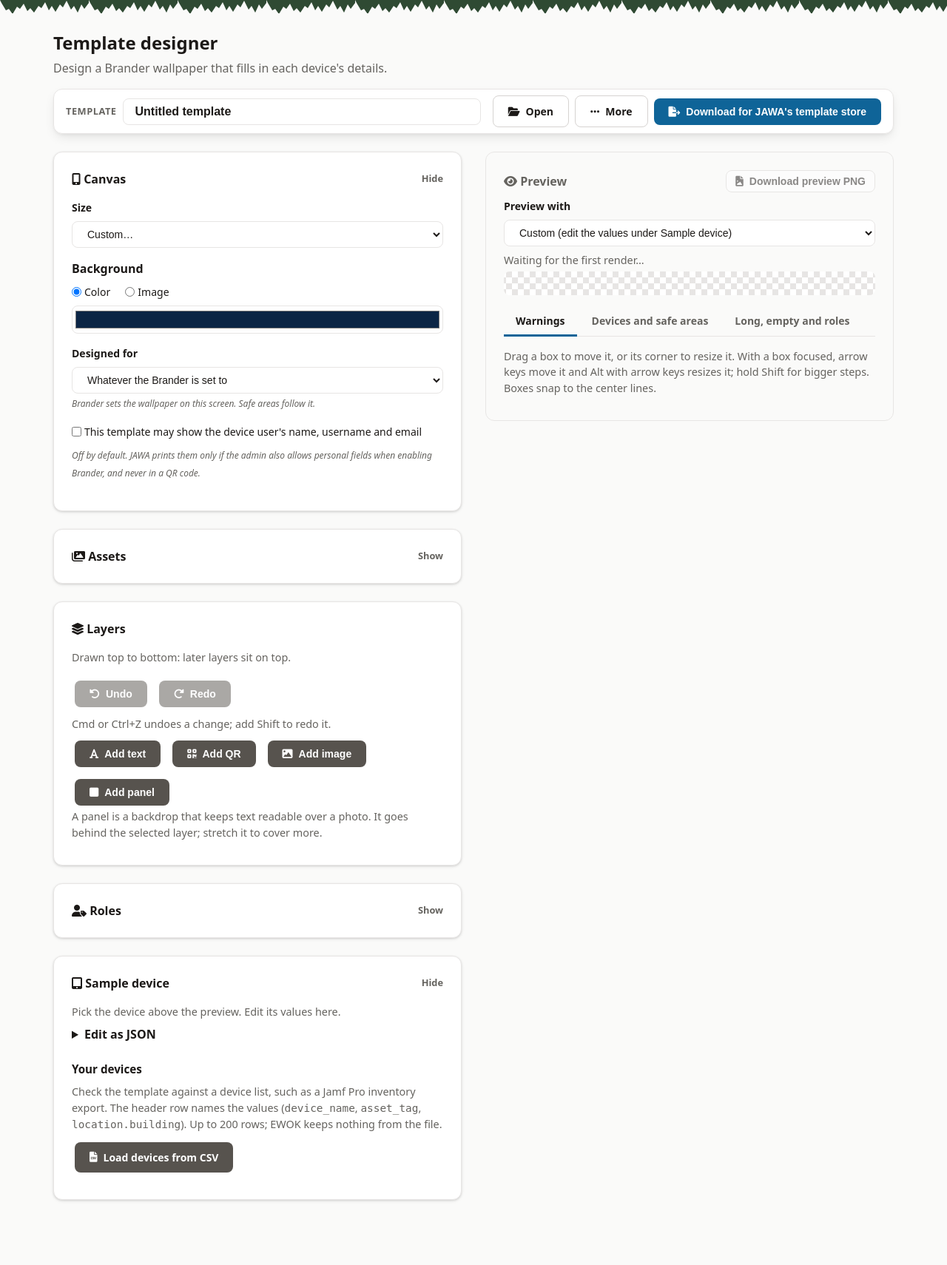
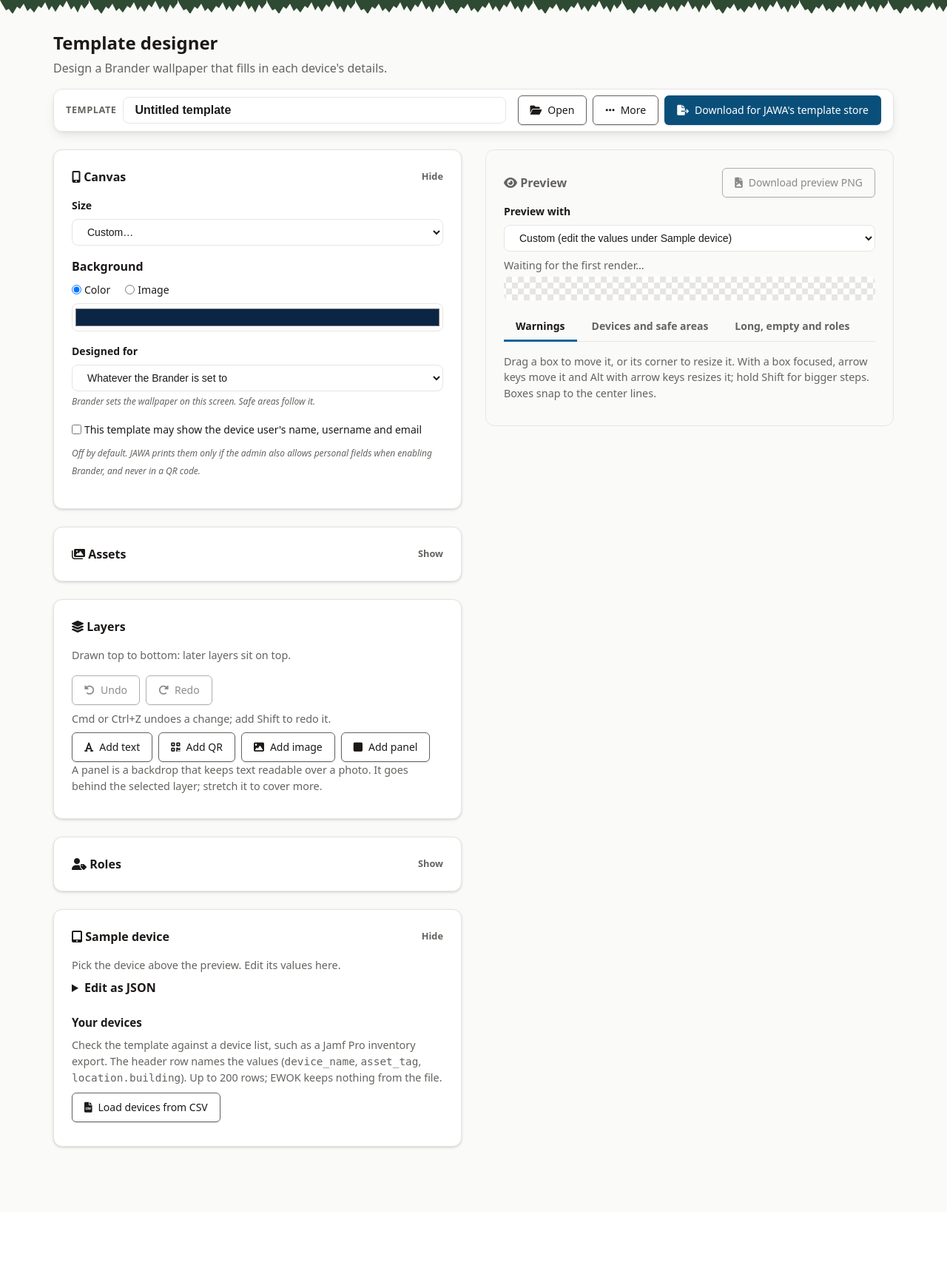
Before and after one commit to ball42/enhanced-watermark-overlay-kit, a Flask app: template templates/template.html in a window 1280 px wide. Shown: the part 54-1764 px from the top of the page at 74% size. After the commit the page ends 1607 px from the top, so only its background shows below. Run offline with Flask 3, Linux system fonts and the light colour scheme; the template is opened without the code that fills it, so the values that code supplies are empty; some libraries are stand-ins or nearby versions.

Commit message:
Give buttons three roster weights and set Delete apart
Every secondary action was a solid brown button with a built-in margin,
so Delete, Up and Down and Insert variable all looked the same.

Buttons are now roster rb-btn classes in three weights:
- solid primary, one per view: Download for JAWA's template store, and
  Download Image on the photo page;
- outline neutral for Add, Upload, Open, More, Insert variable, Undo and
  Redo, Update preview and Reset;
- ghost for row tools, with Up and Down as icon buttons named by their
  aria-labels.

Delete (layers, assets, role variants, photo overlays) is an error
outline with a trash icon and the word "Delete". roster has no neutral or
error outline, so ewok-btn--neutral and ewok-btn--danger build them from
roster tokens. Spacing comes from the containers' gap; .btn and its
margin are gone.

Co-Authored-By: Claude <noreply@anthropic.com>

```diff
--- a/static/css/style.css
+++ b/static/css/style.css
@@ -36,10 +36,6 @@
   --color-info-bg: var(--rb-status-info-bg);
   --color-info-border: var(--roster-info-200);
   --color-info-text: var(--rb-status-info-ink);
-  --color-danger: var(--roster-error-600);
-  --color-danger-hover: var(--roster-error-700);
-  --color-secondary: var(--roster-gray-600);
-  --color-secondary-hover: var(--roster-gray-700);
 
   /* Transparent-image checkerboard (asset thumbnails, preview frame). */
   --ewok-checker-a: var(--roster-gray-200);
@@ -298,72 +294,59 @@ body {
 
 /* ── Buttons ───────────────────────────────── */
 
-.btn {
-  display: inline-flex;
-  align-items: center;
-  gap: var(--space-sm);
-  background: var(--color-primary);
-  color: var(--roster-white);
-  border: none;
-  padding: 10px 20px;
-  border-radius: var(--radius-md);
-  cursor: pointer;
-  font-size: 0.875rem;
-  font-weight: 600;
-  transition: background var(--transition-fast), transform var(--transition-fast), box-shadow var(--transition-fast);
-  margin: var(--space-xs);
+/* Three weights from roster's Button (roster-html.css): rb-btn is the one
+   solid primary per view, rb-btn--outline plus ewok-btn--neutral the
+   everyday actions (Add, Upload, Insert variable, Open), rb-btn--ghost the
+   row tools. Spacing comes from each container's gap, not a margin here.
+   roster ships no neutral or error outline, so these two build them from
+   roster tokens. */
+.ewok-btn--neutral {
+  --_fg: var(--color-text);
+  --_bd: var(--roster-control-border);
+  --_bg-hover: var(--color-surface-raised);
 }
 
-.btn:hover {
-  background: var(--color-primary-hover);
-  box-shadow: var(--shadow-md);
+/* Delete: error outline, always with the trash icon and the word. */
+.ewok-btn--danger {
+  --_fg: var(--roster-error-600);
+  --_bd: var(--roster-error-600);
+  --_bg-hover: var(--roster-error-50);
 }
 
-.btn:active {
-  transform: scale(0.98);
+.dark .ewok-btn--neutral {
+  --_fg: var(--color-text);
+  --_bd: var(--roster-control-border);
+  --_bg-hover: var(--color-surface-raised);
 }
 
-.btn:disabled {
-  opacity: 0.5;
-  cursor: not-allowed;
-  transform: none;
-  box-shadow: none;
+.dark .ewok-btn--danger {
+  --_fg: var(--roster-error-300);
+  --_bd: var(--roster-error-400);
+  --_bg-hover: color-mix(in srgb, var(--roster-error-500) 15%, transparent);
 }
 
-.btn-secondary {
-  background: var(--color-secondary);
-}
-
-.btn-secondary:hover {
-  background: var(--color-secondary-hover);
-}
-
-.btn-danger {
-  background: var(--color-danger);
-  padding: 6px 12px;
-  font-size: 0.75rem;
-}
-
-.btn-danger:hover {
-  background: var(--color-danger-hover);
+/* Up and Down: square, icon only; the aria-label names them. */
+.ewok-btn--icon {
+  width: calc(var(--rb-space-1) * 9);
+  padding: 0;
 }
 
 /* Loading spinner inside buttons */
-.btn .spinner {
+.rb-btn .spinner {
   display: none;
   width: 16px;
   height: 16px;
-  border: 2px solid color-mix(in srgb, var(--roster-white) 30%, transparent);
-  border-top-color: var(--roster-white);
+  border: 2px solid color-mix(in srgb, currentColor 30%, transparent);
+  border-top-color: currentColor;
   border-radius: 50%;
   animation: spin 0.6s linear infinite;
 }
 
-.btn.loading .spinner {
+.rb-btn.loading .spinner {
   display: inline-block;
 }
 
-.btn.loading .btn-label {
+.rb-btn.loading .btn-label {
   display: none;
 }
 
@@ -646,12 +629,6 @@ body {
   align-items: center;
   gap: var(--space-sm);
   margin-bottom: var(--space-md);
-}
-
-.image-upload-btn {
-  cursor: pointer;
-  font-size: 0.8rem;
-  padding: 6px 14px;
 }
 
 .image-overlay-filename {
--- a/static/css/template.css
+++ b/static/css/template.css
@@ -125,15 +125,6 @@
 /* Hidden layer: "(hidden)" in the row text carries the state; the dimming adds weight. */
 .tpl-layer-list li.is-hidden .layer-select {
   opacity: 0.6;
-}
-
-.tpl-icon-btn {
-  background: none;
-  border: 1px solid var(--color-border);
-  border-radius: var(--radius-sm);
-  padding: 2px 8px;
-  cursor: pointer;
-  font: inherit;
 }
 
 .tpl-asset-list li {
@@ -689,20 +680,6 @@ input[type="color"] {
   gap: var(--space-sm);
 }
 
-.tpl-actionbar .btn {
-  margin: 0;
-}
-
-.btn.btn-outline {
-  background: var(--color-surface);
-  color: var(--color-text);
-  border: 1px solid var(--color-border-hover);
-}
-
-.btn.btn-outline:hover {
-  background: var(--color-surface-raised);
-}
-
 .tpl-actionbar #ioStatus {
   flex-basis: 100%;
   margin: 0;
@@ -762,10 +739,6 @@ input[type="color"] {
   .tpl-actionbar {
     margin-top: 0;
     border-radius: 0;
-  }
-
-  .tpl-actionbar .btn {
-    padding: 8px 12px;
   }
 
   .tpl-more-menu {
@@ -829,9 +802,8 @@ input[type="color"] {
   margin: 0;
 }
 
-.tpl-preview-head .btn {
-  margin: 0 0 0 auto;
-  padding: 6px 12px;
+.tpl-preview-head .rb-btn {
+  margin-left: auto;
 }
 
 /* An rb-badge (--ok or --warn, set by template.js) with an icon and words. */
--- a/static/js/template.js
+++ b/static/js/template.js
@@ -463,12 +463,7 @@
       const name = document.createElement('span');
       name.className = 'asset-name';
       name.textContent = `${a.id} (${a.width}×${a.height})`;
-      const del = document.createElement('button');
-      del.type = 'button';
-      del.className = 'tpl-icon-btn';
-      del.textContent = 'Delete';
-      del.setAttribute('aria-label', `Delete asset ${a.id}`);
-      del.addEventListener('click', () => deleteAsset(a.id));
+      const del = iconButton('Delete', `Delete asset ${a.id}`, false, () => deleteAsset(a.id), 'delete');
       li.append(img, name, del);
       ul.append(li);
     });
@@ -611,10 +606,10 @@
       const hide = iconButton('Hide', `Hide layer ${i + 1}`, false, () => toggleHidden(i));
       hide.classList.add('layer-hide');
       li.append(pick, hide,
-        iconButton('Up', `Move layer ${i + 1} up`, i === 0, () => move(i, -1)),
-        iconButton('Down', `Move layer ${i + 1} down`, i === state.template.layers.length - 1, () => move(i, 1)),
+        iconButton('Up', `Move layer ${i + 1} up`, i === 0, () => move(i, -1), 'icon'),
+        iconButton('Down', `Move layer ${i + 1} down`, i === state.template.layers.length - 1, () => move(i, 1), 'icon'),
         iconButton('Copy', `Copy layer ${i + 1}`, false, () => copy(i)),
-        iconButton('Delete', `Delete layer ${i + 1}`, false, () => remove(i)));
+        iconButton('Delete', `Delete layer ${i + 1}`, false, () => remove(i), 'delete'));
       drawLayerRow(li, layer, i);
       ol.append(li);
     });
@@ -654,11 +649,27 @@
     hiddenNote = note;
   }
 
-  function iconButton(text, label, disabled, onClick) {
+  // Roster button weights for row tools: ghost by default; Up and Down are
+  // icon-only ghosts (the aria-label names them); Delete is an error outline
+  // with a trash icon and the word, never hue alone.
+  const ROW_BUTTONS = {
+    ghost: 'rb-btn rb-btn--ghost rb-btn--sm',
+    icon: 'rb-btn rb-btn--ghost rb-btn--sm ewok-btn--icon',
+    delete: 'rb-btn rb-btn--outline rb-btn--sm ewok-btn--danger',
+  };
+  const ROW_ICONS = { Up: 'fa-arrow-up', Down: 'fa-arrow-down', Delete: 'fa-trash' };
+
+  function iconButton(text, label, disabled, onClick, kind = 'ghost') {
     const b = document.createElement('button');
     b.type = 'button';
-    b.className = 'tpl-icon-btn';
-    b.textContent = text;
+    b.className = `${ROW_BUTTONS[kind]} tpl-icon-btn`;
+    if (ROW_ICONS[text]) {
+      const icon = document.createElement('i');
+      icon.className = `fas ${ROW_ICONS[text]}`;
+      icon.setAttribute('aria-hidden', 'true');
+      b.append(icon);
+    }
+    if (kind !== 'icon') b.append(text);
     b.setAttribute('aria-label', label);
     b.disabled = disabled;
     b.addEventListener('click', onClick);
@@ -1185,7 +1196,7 @@
           delete roles.variants[key];
           drawVariants();
           rolesChanged();
-        });
+        }, 'delete');
         label.append(input);
         li.append(label, shown, remove);
       }));
--- a/templates/template.html
+++ b/templates/template.html
@@ -35,19 +35,19 @@
                     <input type="text" id="tplName" value="Untitled template">
                 </div>
                 <div class="tpl-actionbar-actions">
-                    <label class="btn btn-outline tpl-file-btn">
+                    <label class="rb-btn rb-btn--outline ewok-btn--neutral tpl-file-btn">
                         <i class="fas fa-folder-open" aria-hidden="true"></i> Open
                         <input type="file" id="openTemplate" aria-label="Open template (.json or .zip)" accept=".json,.zip,.brander.json,application/json,application/zip">
                     </label>
                     <details class="tpl-more" id="moreActions">
-                        <summary class="btn btn-outline"><i class="fas fa-ellipsis" aria-hidden="true"></i> More</summary>
+                        <summary class="rb-btn rb-btn--outline ewok-btn--neutral"><i class="fas fa-ellipsis" aria-hidden="true"></i> More</summary>
                         <div class="tpl-more-menu">
                             <button type="button" id="newTemplate"><i class="fas fa-file" aria-hidden="true"></i> New template</button>
                             <button type="button" id="downloadBundle"><i class="fas fa-file-archive" aria-hidden="true"></i> Download for Brander's assets folder (.zip)</button>
                             <button type="button" id="downloadJson"><i class="fas fa-download" aria-hidden="true"></i> Template JSON only</button>
                         </div>
                     </details>
-                    <button type="button" class="btn" id="downloadPackage"><i class="fas fa-file-export" aria-hidden="true"></i> Download for JAWA's template store</button>
+                    <button type="button" class="rb-btn" id="downloadPackage"><i class="fas fa-file-export" aria-hidden="true"></i> Download for JAWA's template store</button>
                 </div>
                 <p id="ioStatus" class="tpl-status" aria-live="polite"></p>
             </div>
@@ -109,7 +109,7 @@
                         <summary><h3 id="assetsHeading" class="tpl-heading"><i class="fas fa-images" aria-hidden="true"></i> Assets</h3></summary>
                         <p class="tpl-hint">PNG or JPEG backgrounds and logos. Brander loads them by id from its assets folder.</p>
                         <ul id="assetList" class="tpl-asset-list"></ul>
-                        <label class="btn btn-secondary tpl-file-btn">
+                        <label class="rb-btn rb-btn--outline ewok-btn--neutral tpl-file-btn">
                             <i class="fas fa-upload" aria-hidden="true"></i> Upload asset
                             <input type="file" id="assetFile" accept="image/png,image/jpeg">
                         </label>
@@ -120,15 +120,15 @@
                         <p class="tpl-hint">Drawn top to bottom: later layers sit on top.</p>
                         <ol id="layerList" class="tpl-layer-list"></ol>
                         <div class="tpl-row tpl-history">
-                            <button type="button" class="btn btn-secondary" id="undoButton" aria-keyshortcuts="Control+Z Meta+Z" disabled><i class="fas fa-rotate-left" aria-hidden="true"></i> Undo</button>
-                            <button type="button" class="btn btn-secondary" id="redoButton" aria-keyshortcuts="Control+Shift+Z Meta+Shift+Z" disabled><i class="fas fa-rotate-right" aria-hidden="true"></i> Redo</button>
+                            <button type="button" class="rb-btn rb-btn--outline ewok-btn--neutral" id="undoButton" aria-keyshortcuts="Control+Z Meta+Z" disabled><i class="fas fa-rotate-left" aria-hidden="true"></i> Undo</button>
+                            <button type="button" class="rb-btn rb-btn--outline ewok-btn--neutral" id="redoButton" aria-keyshortcuts="Control+Shift+Z Meta+Shift+Z" disabled><i class="fas fa-rotate-right" aria-hidden="true"></i> Redo</button>
                             <span class="tpl-hint">Cmd or Ctrl+Z undoes a change; add Shift to redo it.</span>
                         </div>
                         <div class="tpl-row">
-                            <button type="button" class="btn btn-secondary" data-add="text"><i class="fas fa-font" aria-hidden="true"></i> Add text</button>
-                            <button type="button" class="btn btn-secondary" data-add="qr"><i class="fas fa-qrcode" aria-hidden="true"></i> Add QR</button>
-                            <button type="button" class="btn btn-secondary" data-add="image"><i class="fas fa-image" aria-hidden="true"></i> Add image</button>
-                            <button type="button" class="btn btn-secondary" data-add="panel"><i class="fas fa-square" aria-hidden="true"></i> Add panel</button>
+                            <button type="button" class="rb-btn rb-btn--outline ewok-btn--neutral" data-add="text"><i class="fas fa-font" aria-hidden="true"></i> Add text</button>
+                            <button type="button" class="rb-btn rb-btn--outline ewok-btn--neutral" data-add="qr"><i class="fas fa-qrcode" aria-hidden="true"></i> Add QR</button>
+                            <button type="button" class="rb-btn rb-btn--outline ewok-btn--neutral" data-add="image"><i class="fas fa-image" aria-hidden="true"></i> Add image</button>
+                            <button type="button" class="rb-btn rb-btn--outline ewok-btn--neutral" data-add="panel"><i class="fas fa-square" aria-hidden="true"></i> Add panel</button>
                         </div>
                         <p class="tpl-hint">A panel is a backdrop that keeps text readable over a photo. It goes behind the selected layer; stretch it to cover more.</p>
                     </section>
@@ -157,7 +157,7 @@
                                 <select id="variableText" class="variable-select">
                                     {% for name in variables %}<option value="{{ name }}">{{ '{{' }}{{ name }}{{ '}}' }}</option>{% endfor %}
                                 </select>
-                                <button type="button" class="btn btn-secondary" data-insert="propText">Insert variable</button>
+                                <button type="button" class="rb-btn rb-btn--outline ewok-btn--neutral" data-insert="propText">Insert variable</button>
                             </div>
                             <div class="tpl-row">
                                 <div class="control-group">
@@ -212,7 +212,7 @@
                                 <select id="variableData" class="variable-select">
                                     {% for name in variables %}<option value="{{ name }}">{{ '{{' }}{{ name }}{{ '}}' }}</option>{% endfor %}
                                 </select>
-                                <button type="button" class="btn btn-secondary" data-insert="propData">Insert variable</button>
+                                <button type="button" class="rb-btn rb-btn--outline ewok-btn--neutral" data-insert="propData">Insert variable</button>
                             </div>
                             <div class="tpl-row">
                                 <div class="control-group">
@@ -264,14 +264,14 @@
                                 <label for="roleAttribute">Extension attribute name</label>
                                 <input type="text" id="roleAttribute" placeholder="Jamf Setup Role" maxlength="100" list="eaNames">
                                 <datalist id="eaNames"></datalist>
-                                <label class="btn btn-secondary btn-sm tpl-file-btn mt-2">
+                                <label class="rb-btn rb-btn--outline rb-btn--sm ewok-btn--neutral tpl-file-btn">
                                     <i class="fas fa-file-import" aria-hidden="true"></i> Load attribute names from JAWA
                                     <input type="file" id="eaNamesFile" accept=".json,application/json">
                                 </label>
                                 <small id="eaNamesStatus" class="tpl-hint" aria-live="polite">In JAWA: Extras, Brander preview, then download the attribute names.</small>
                             </div>
                             <ol id="variantList" class="tpl-variant-list"></ol>
-                            <button type="button" class="btn btn-secondary" id="addVariant"><i class="fas fa-plus" aria-hidden="true"></i> Add role</button>
+                            <button type="button" class="rb-btn rb-btn--outline ewok-btn--neutral" id="addVariant"><i class="fas fa-plus" aria-hidden="true"></i> Add role</button>
                             <p class="tpl-hint">Pick the role to preview as above the preview.</p>
                         </div>
                     </details>
@@ -291,7 +291,7 @@
                                 <label for="sample-{{ name | replace('.', '-') }}">{{ field_labels.get(name, name) }}</label>
                                 <div class="tpl-sample-field">
                                     <input type="text" id="sample-{{ name | replace('.', '-') }}" class="sample-field" data-value="{{ name }}" spellcheck="false">
-                                    <button type="button" class="tpl-icon-btn" data-empty="{{ name }}" aria-label="Empty {{ field_labels.get(name, name) }}">Empty</button>
+                                    <button type="button" class="rb-btn rb-btn--ghost rb-btn--sm tpl-icon-btn" data-empty="{{ name }}" aria-label="Empty {{ field_labels.get(name, name) }}">Empty</button>
                                 </div>
                             </div>
                         {% endfor %}
@@ -300,7 +300,7 @@
                                 <label for="sample-{{ name | replace('.', '-') }}">{{ label }}</label>
                                 <div class="tpl-sample-field">
                                     <input type="text" id="sample-{{ name | replace('.', '-') }}" class="sample-field" data-value="{{ name }}" spellcheck="false">
-                                    <button type="button" class="tpl-icon-btn" data-empty="{{ name }}" aria-label="Empty {{ label }}">Empty</button>
+                                    <button type="button" class="rb-btn rb-btn--ghost rb-btn--sm tpl-icon-btn" data-empty="{{ name }}" aria-label="Empty {{ label }}">Empty</button>
                                 </div>
                             </div>
                         {% endfor %}
@@ -316,11 +316,11 @@
                         <h4 class="tpl-subheading">Your devices</h4>
                         <p class="tpl-hint">Check the template against a device list, such as a Jamf Pro inventory export. The header row names the values (<code>device_name</code>, <code>asset_tag</code>, <code>location.building</code>). Up to 200 rows; EWOK keeps nothing from the file.</p>
                         <div class="tpl-row">
-                            <label class="btn btn-secondary tpl-file-btn">
+                            <label class="rb-btn rb-btn--outline ewok-btn--neutral tpl-file-btn">
                                 <i class="fas fa-file-csv" aria-hidden="true"></i> Load devices from CSV
                                 <input type="file" id="fleetFile" accept=".csv,text/csv">
                             </label>
-                            <button type="button" class="btn btn-secondary" id="fleetRecheck" hidden><i class="fas fa-rotate" aria-hidden="true"></i> Check again</button>
+                            <button type="button" class="rb-btn rb-btn--outline ewok-btn--neutral" id="fleetRecheck" hidden><i class="fas fa-rotate" aria-hidden="true"></i> Check again</button>
                         </div>
                         <p id="fleetStatus" class="tpl-status" aria-live="polite"></p>
                         <ol id="fleetSheet" class="tpl-fleet"></ol>
@@ -332,7 +332,7 @@
                     <div class="tpl-preview-head">
                         <h3 id="previewHeading"><i class="fas fa-eye" aria-hidden="true"></i> Preview</h3>
                         <span id="warningCount" class="rb-badge tpl-warn-count" aria-live="polite"></span>
-                        <button type="button" class="btn btn-outline" id="downloadPreview" disabled><i class="fas fa-file-image" aria-hidden="true"></i> Download preview PNG</button>
+                        <button type="button" class="rb-btn rb-btn--outline ewok-btn--neutral" id="downloadPreview" disabled><i class="fas fa-file-image" aria-hidden="true"></i> Download preview PNG</button>
                     </div>
                     <div class="tpl-row tpl-preview-pick">
                         <div class="control-group">
```
Also changed, not shown: static/js/app.js (+5 -5 lines), templates/index.html (+6 -6 lines), tests/browser/test_buttons.py (added, +58 -0 lines), tests/browser/test_template_actionbar.py (+1 -1 lines).
